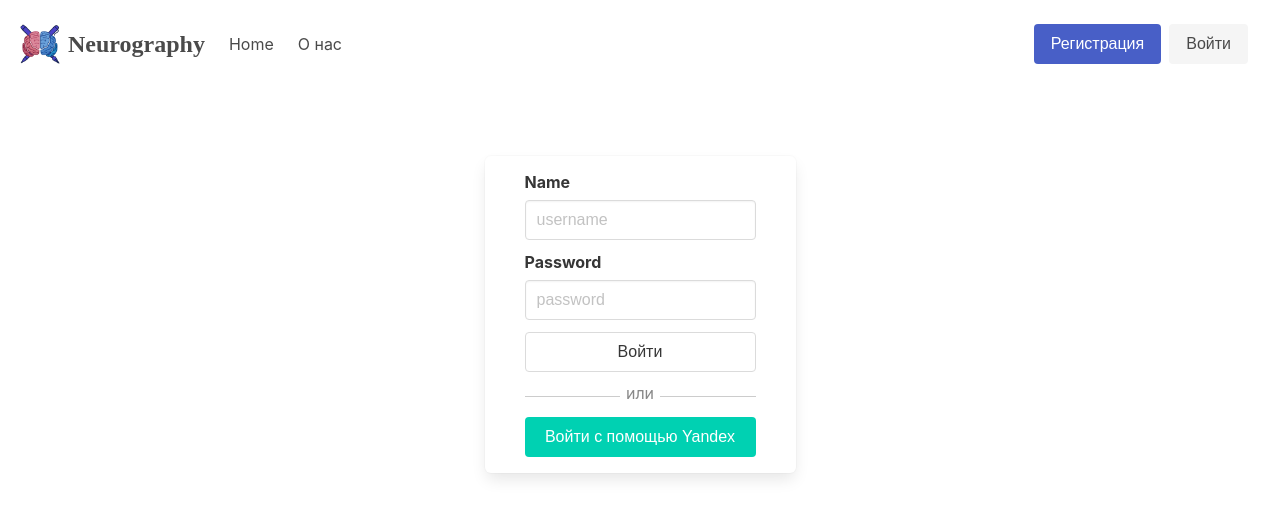
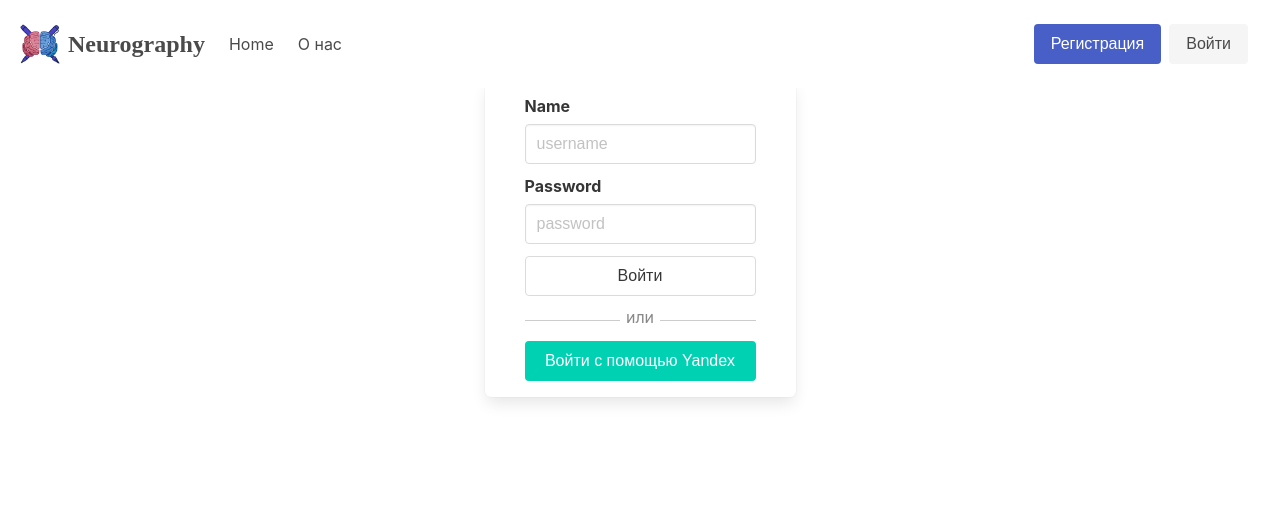
Before and after one commit to CrazyAngelm/constructor.net, a Next.js app in the folder frontend/: page /auth in a window 1280 px wide. Shown: the top 518 px of the page. Built offline with nearby package versions, Linux system fonts and the light colour scheme; no server answers.

Commit message:
fix(frontend): возможность отключить навбар

```diff
--- a/frontend/components/Layout.tsx
+++ b/frontend/components/Layout.tsx
@@ -1,28 +1,26 @@
 import { ReactNode } from 'react'
-import Image from 'next/image'
+import Head from 'next/head'
 
 import styles from '@/styles/Layout.module.scss'
 
-import logo from '@/assets/logo.png'
-import Link from 'next/link'
-import Head from 'next/head'
 import Navbar from './Navbar'
 
 
 export interface Props {
 	children?: ReactNode
 	title?: string
+	navbar?: boolean
 }
 //Переделать на номральный навбар
-const Layout = ({ children, title }: Props) => {
+const Layout = ({ children, title, navbar = true }: Props) => {
 	return (
 		<div className={styles.root}>
 			<Head>
 				<meta name="viewport" content="width=device-width, initial-scale=1" />
 				<title>Neurography{title && ` | ${title}`}</title>
 			</Head>
-			<Navbar />
-			<article className={styles.content}>
+			{navbar && <Navbar />}
+			<article className={`${styles.content} ${styles.isNavbarContent}`}>
 				{children}
 			</article>
 		</div>
--- a/frontend/styles/Layout.module.scss
+++ b/frontend/styles/Layout.module.scss
@@ -4,8 +4,10 @@
 	//Тут будут перечисления всех стилей стандартных
 
 	.content {
-		margin-top: $navbar-height;
-		padding-top: 3vh;
+		&.isNavbar {
+			margin-top: $navbar-height;
+			padding-top: 3vh;
+		}
 	}
 	input {
 		@extend .input;
```
